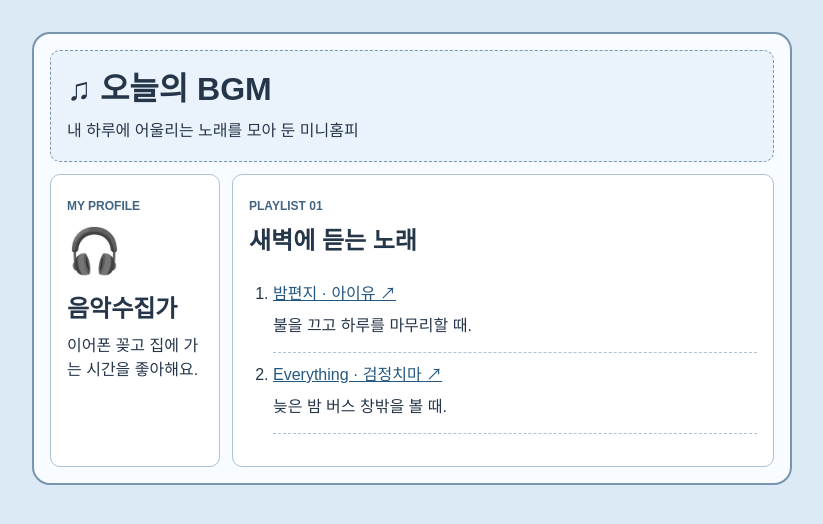
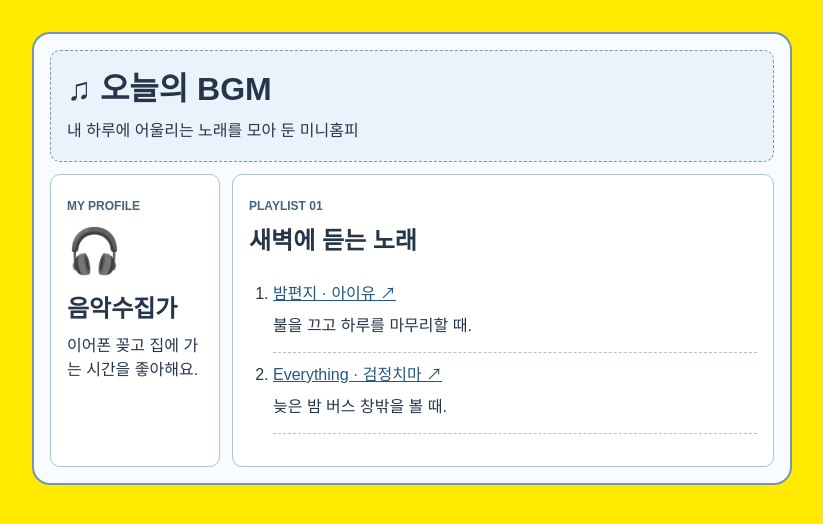
Before and after one commit to onra7021/team-project, a plain HTML site: page index.html in a window 1280 px wide. Shown: the whole page, without its empty margins (228-1051 px from the left). Drawn offline with Linux system fonts and the light colour scheme.

Commit message:
배경색 바꿈

```diff
--- a/style.css
+++ b/style.css
@@ -3,7 +3,7 @@
 body {
   margin: 0;
   padding: 32px 16px;
-  background: #dceaf5;
+  background: #ffea00;
   color: #26364a;
   font-family: "Malgun Gothic", sans-serif;
 }
```
